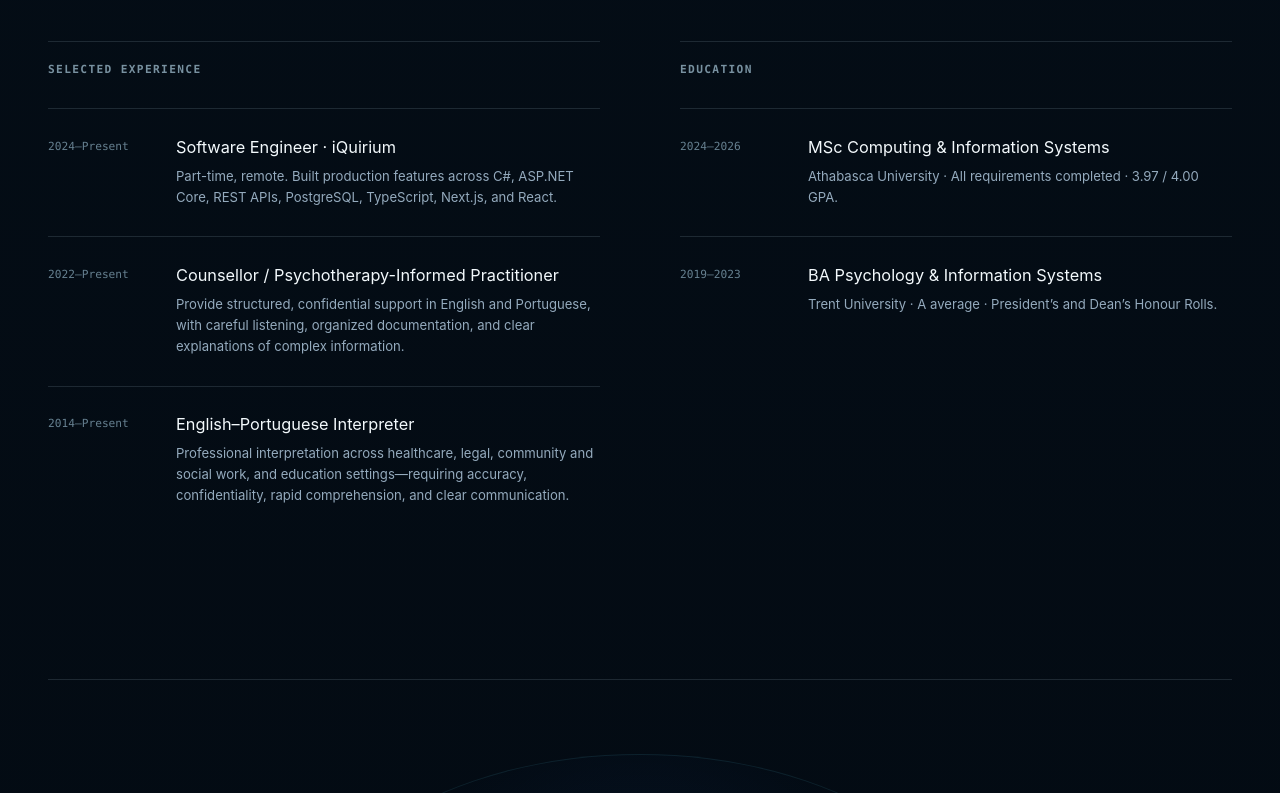
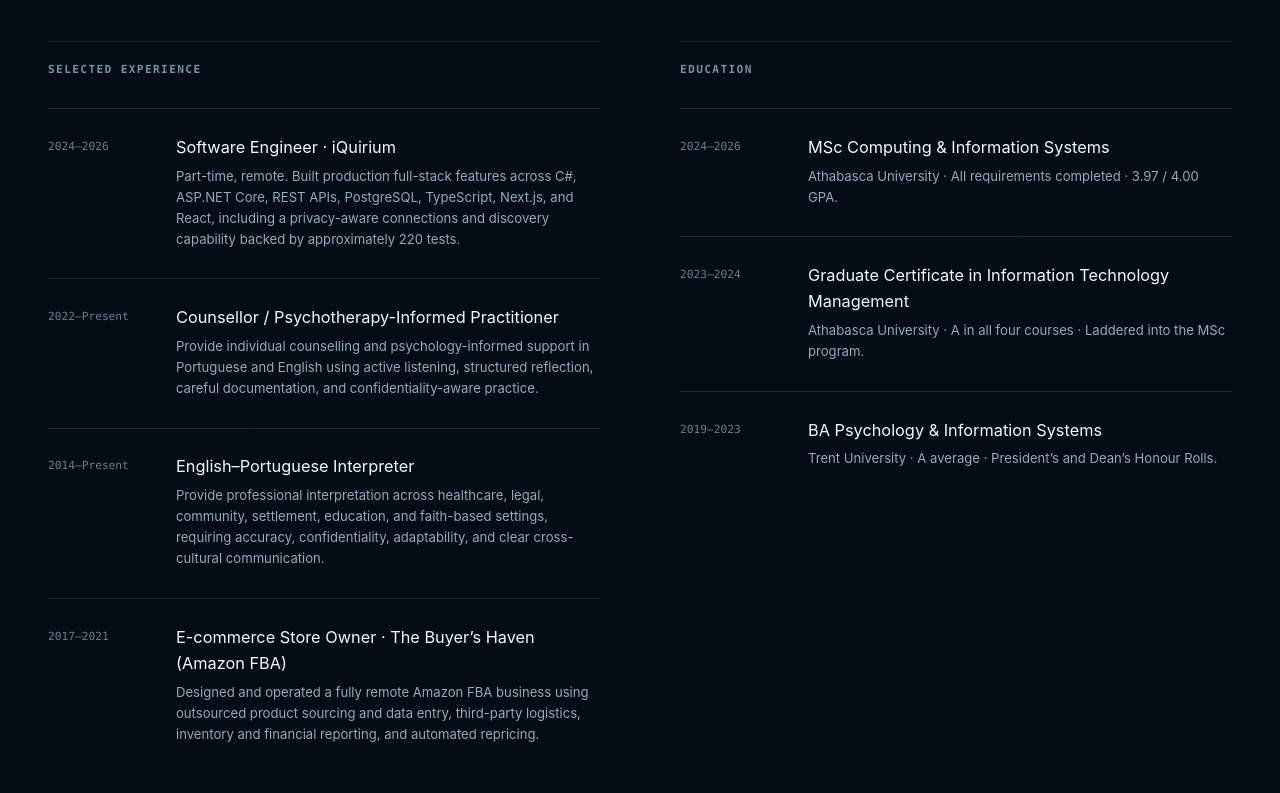
Before and after one commit to eassuncao/erich-assuncao-portfolio, a Next.js app: page / in a window 1280 px wide. Shown: the part 5420-6213 px from the top of the page. Built offline with nearby package versions, Linux system fonts and the light colour scheme.

Commit message:
content: update resume and professional background

```diff
--- a/data/portfolio.ts
+++ b/data/portfolio.ts
@@ -210,22 +210,28 @@ export const skillGroups: readonly LabelledDetail[] = [
 
 export const experienceItems: readonly TimelineItem[] = [
   {
-    period: "2024—Present",
+    period: "2024—2026",
     title: "Software Engineer · iQuirium",
     description:
-      "Part-time, remote. Built production features across C#, ASP.NET Core, REST APIs, PostgreSQL, TypeScript, Next.js, and React.",
+      "Part-time, remote. Built production full-stack features across C#, ASP.NET Core, REST APIs, PostgreSQL, TypeScript, Next.js, and React, including a privacy-aware connections and discovery capability backed by approximately 220 tests.",
   },
   {
     period: "2022—Present",
     title: "Counsellor / Psychotherapy-Informed Practitioner",
     description:
-      "Provide structured, confidential support in English and Portuguese, with careful listening, organized documentation, and clear explanations of complex information.",
+      "Provide individual counselling and psychology-informed support in Portuguese and English using active listening, structured reflection, careful documentation, and confidentiality-aware practice.",
   },
   {
     period: "2014—Present",
     title: "English–Portuguese Interpreter",
     description:
-      "Professional interpretation across healthcare, legal, community and social work, and education settings—requiring accuracy, confidentiality, rapid comprehension, and clear communication.",
+      "Provide professional interpretation across healthcare, legal, community, settlement, education, and faith-based settings, requiring accuracy, confidentiality, adaptability, and clear cross-cultural communication.",
+  },
+  {
+    period: "2017—2021",
+    title: "E-commerce Store Owner · The Buyer’s Haven (Amazon FBA)",
+    description:
+      "Designed and operated a fully remote Amazon FBA business using outsourced product sourcing and data entry, third-party logistics, inventory and financial reporting, and automated repricing.",
   },
 ];
 
@@ -235,6 +241,12 @@ export const educationItems: readonly TimelineItem[] = [
     title: "MSc Computing & Information Systems",
     description:
       "Athabasca University · All requirements completed · 3.97 / 4.00 GPA.",
+  },
+  {
+    period: "2023—2024",
+    title: "Graduate Certificate in Information Technology Management",
+    description:
+      "Athabasca University · A in all four courses · Laddered into the MSc program.",
   },
   {
     period: "2019—2023",
```
Also changed, not shown: 2 other files (tests, documents, lock files or other folders).
